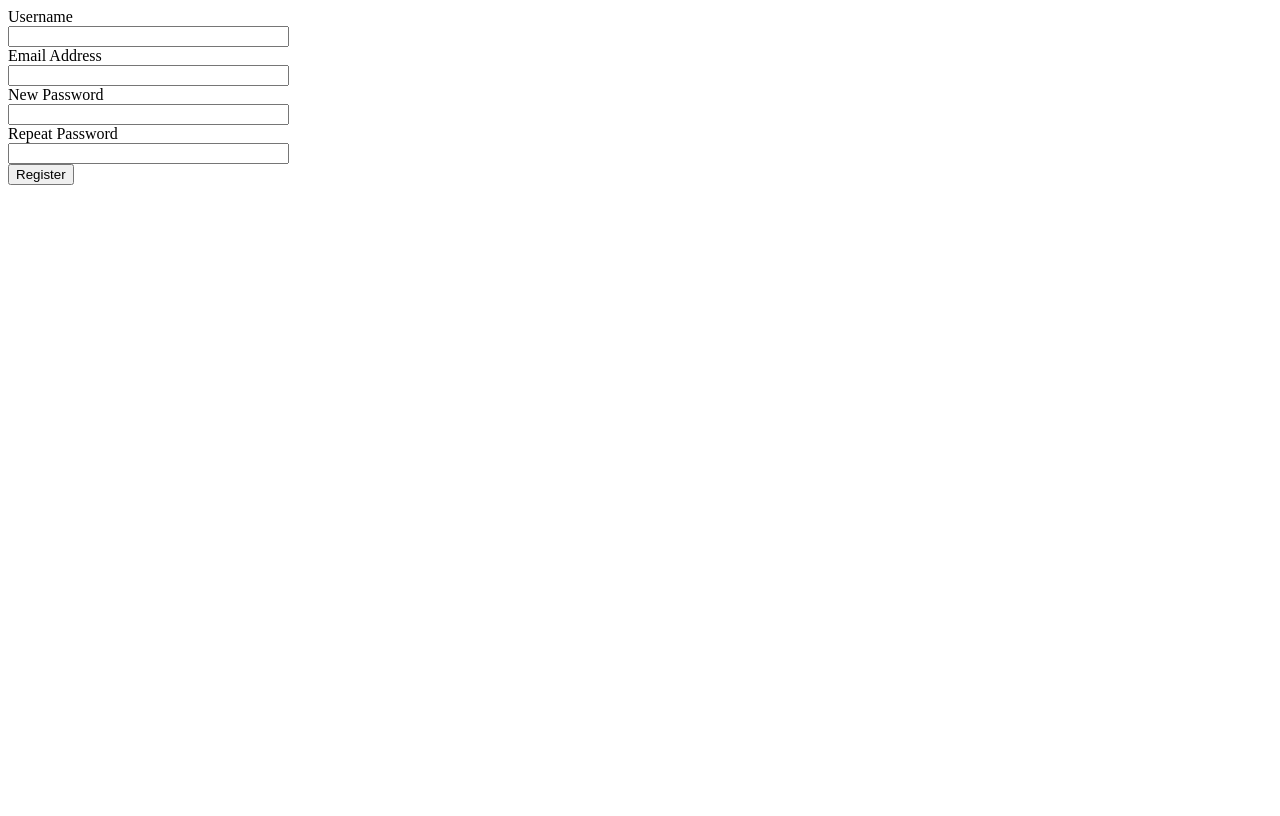
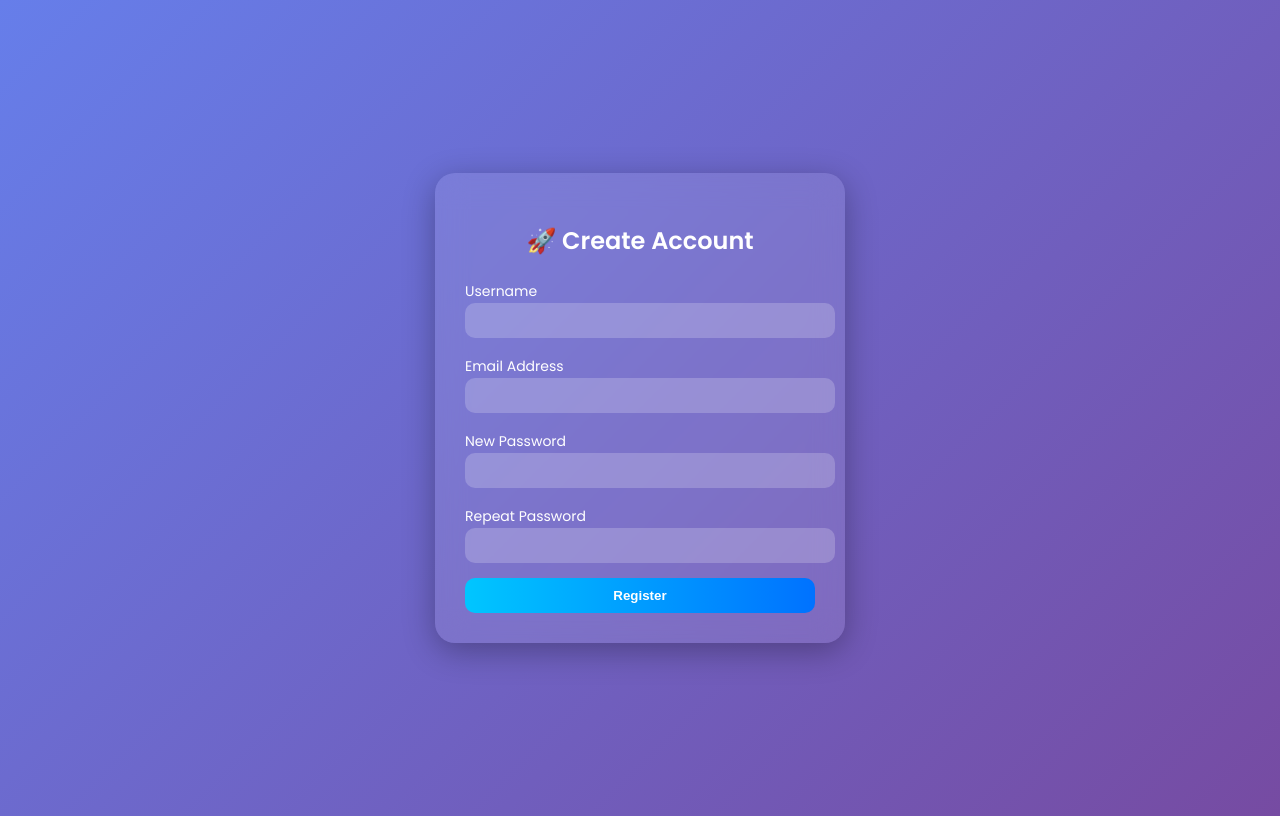
Before and after one commit to Adarshkatara/social-post, a Flask app: page /register in a window 1280 px wide. Before the commit the page ends 185 px from the top, so only its background shows below. Run offline with Flask 3, Linux system fonts and the light colour scheme.

Commit message:
Redesign registration form with improved styling

```diff
--- a/templates/register.html
+++ b/templates/register.html
@@ -1,32 +1,136 @@
+<!DOCTYPE html>
+<html lang="en">
+<head>
+    <meta charset="UTF-8">
+    <title>Register</title>
+
+    <!-- Google Font -->
+    <link href="https://fonts.googleapis.com/css2?family=Poppins:wght@300;400;600&display=swap" rel="stylesheet">
+
+    <style>
+        body {
+            font-family: 'Poppins', sans-serif;
+            background: linear-gradient(135deg, #667eea, #764ba2);
+            height: 100vh;
+            display: flex;
+            justify-content: center;
+            align-items: center;
+        }
+
+        .form-container {
+            background: rgba(255, 255, 255, 0.1);
+            backdrop-filter: blur(15px);
+            padding: 30px;
+            border-radius: 20px;
+            width: 350px;
+            color: white;
+            box-shadow: 0 8px 32px rgba(0,0,0,0.3);
+            animation: fadeIn 1s ease-in-out;
+        }
+
+        h2 {
+            text-align: center;
+            margin-bottom: 20px;
+        }
+
+        .input-group {
+            margin-bottom: 15px;
+            position: relative;
+        }
+
+        input {
+            width: 100%;
+            padding: 10px;
+            border: none;
+            outline: none;
+            border-radius: 10px;
+            background: rgba(255,255,255,0.2);
+            color: white;
+        }
+
+        input:focus {
+            background: rgba(255,255,255,0.3);
+            transform: scale(1.02);
+            transition: 0.3s;
+        }
+
+        label {
+            font-size: 14px;
+        }
+
+        .error {
+            color: #ff6b6b;
+            font-size: 12px;
+        }
+
+        .btn {
+            width: 100%;
+            padding: 10px;
+            border: none;
+            border-radius: 10px;
+            background: #00c6ff;
+            background: linear-gradient(to right, #00c6ff, #0072ff);
+            color: white;
+            font-weight: bold;
+            cursor: pointer;
+            transition: 0.3s;
+        }
+
+        .btn:hover {
+            transform: scale(1.05);
+            box-shadow: 0 0 15px rgba(0,198,255,0.7);
+        }
+
+        @keyframes fadeIn {
+            from { opacity: 0; transform: translateY(20px);}
+            to { opacity: 1; transform: translateY(0);}
+        }
+    </style>
+</head>
+
+<body>
+
+<div class="form-container">
+    <h2>🚀 Create Account</h2>
+
     <form method="POST" action="/register">
         {{ form.hidden_tag() }}
-    <div>
-        {{ form.username.label }}<br>
-        {{ form.username(size=32) }}<br>
+
+        <div class="input-group">
+            {{ form.username.label }}
+            {{ form.username() }}
             {% for error in form.username.errors %}
-            <span style="color: red;">[{{ error }}]</span><br>
+                <div class="error">{{ error }}</div>
             {% endfor %}
         </div>
-    <div>
-        {{ form.email.label }}<br>
-        {{ form.email(size=32) }}<br>
+
+        <div class="input-group">
+            {{ form.email.label }}
+            {{ form.email() }}
             {% for error in form.email.errors %}
-            <span style="color: red;">[{{ error }}]</span><br>
+                <div class="error">{{ error }}</div>
             {% endfor %}
         </div>
-    <div>
-        {{ form.password.label }}<br>
-        {{ form.password(size=32) }}<br>
+
+        <div class="input-group">
+            {{ form.password.label }}
+            {{ form.password() }}
             {% for error in form.password.errors %}
-            <span style="color: red;">[{{ error }}]</span><br>
+                <div class="error">{{ error }}</div>
             {% endfor %}
         </div>
-    <div>
-        {{ form.confirm_password.label }}<br>
-        {{ form.confirm_password(size=32) }}<br>
+
+        <div class="input-group">
+            {{ form.confirm_password.label }}
+            {{ form.confirm_password() }}
             {% for error in form.confirm_password.errors %}
-            <span style="color: red;">[{{ error }}]</span><br>
+                <div class="error">{{ error }}</div>
             {% endfor %}
         </div>
-    <div>
-        {{ form.submit() }}
+
+        {{ form.submit(class="btn") }}
+    </form>
+</div>
+
+</body>
+</html>
```
Lines whose indentation alone changed are shown as unchanged.
